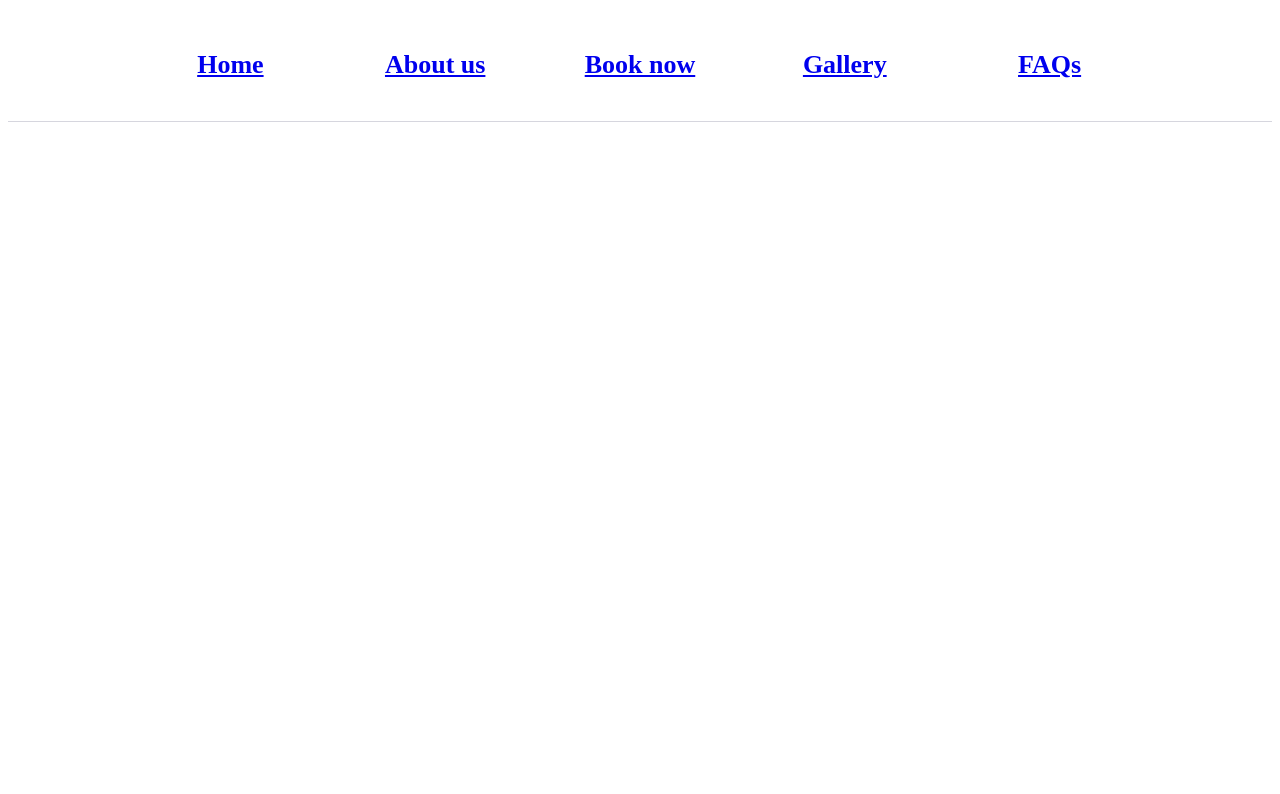
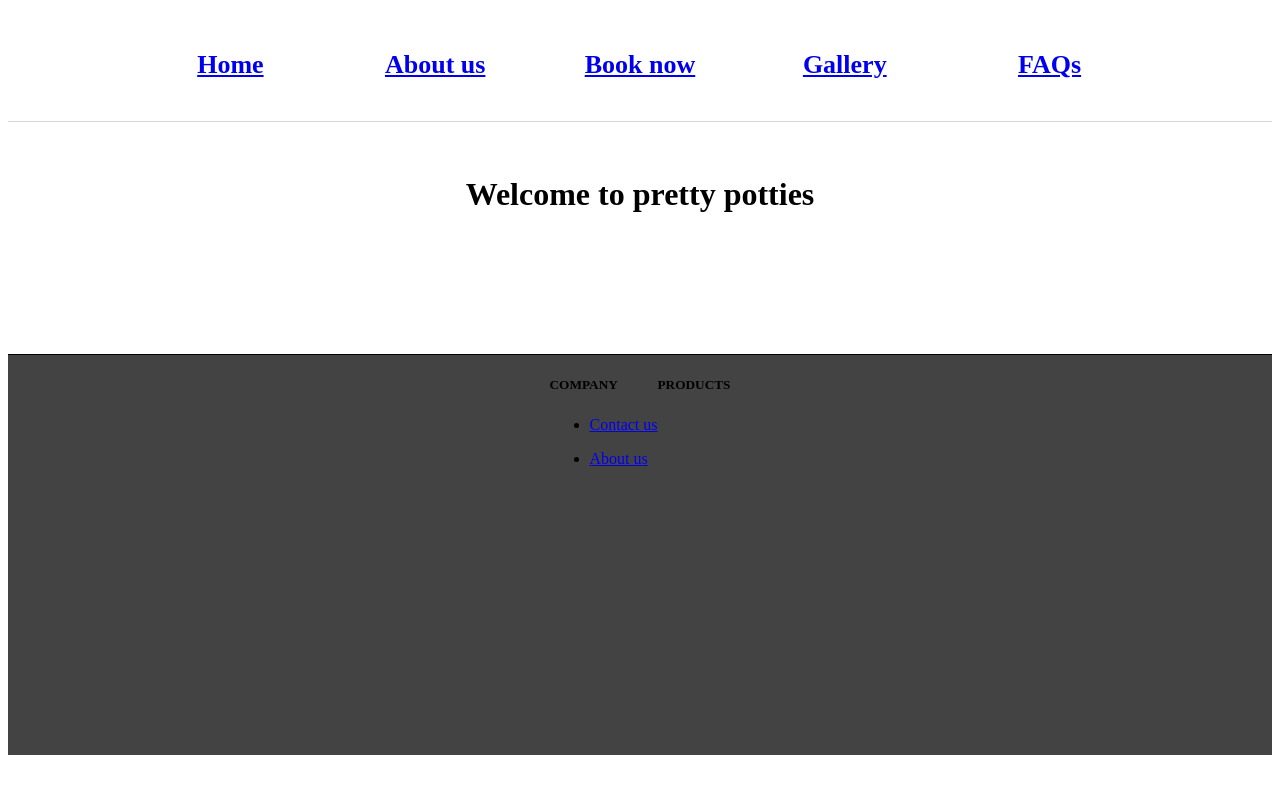
Before and after one commit to olivrz/pretty-potties, a Next.js app: page / in a window 1280 px wide. Shown: the top 794 px of the page. Built offline with nearby package versions, Linux system fonts and the light colour scheme.

Commit message:
Add home page and further develop components

```diff
--- /dev/null
+++ b/src/components/footer.js
@@ -0,0 +1,27 @@
+
+
+export default function footer() {
+    return (
+        <div className="footer">
+            <div className="flex-container">
+                <div className="footer-col col">
+                    <h5>COMPANY</h5>
+                    <ul>
+                        <li>
+                            <a href="contact-us">Contact us</a>
+                        </li>
+                    </ul>
+                    <ul>
+                        <li>
+                            <a href="about-us">About us</a>
+                        </li>
+                    </ul>
+                </div>
+                <div className="footer-col col">
+                    <h5>PRODUCTS</h5>
+                </div>
+
+            </div>
+        </div>
+    )
+}
--- a/src/pages/_app.js
+++ b/src/pages/_app.js
@@ -1,11 +1,13 @@
 import '../../styles/app.css'
 import NavBar from '../components/navbar'
+import Footer from '../components/footer'
 
 export default function App({ Component, pageProps }) {
   return (
       <>
         <NavBar/>
         <Component {...pageProps} />
+        <Footer/>
       </>
       )
 }
--- a/src/pages/about-us.js
+++ b/src/pages/about-us.js
@@ -4,7 +4,7 @@ export default function AboutUs() {
     return (
         <div className="page">
             <h1 className="subsection-title">About Us</h1>
-            <p className="aboutus-desc">Now serving you the prettiest potties ever made. Our potties are meant to not look like your typical, unattractive Porta John. Instead, we built a potty to look prettier than an average bathroom. Pretty on the outside, cozy and comfortable on the inside. You even have the option to add on little touches to personalize it to fit your event’s theme.</p>
+            <p className="desc">Now serving you the prettiest potties ever made. Our potties are meant to not look like your typical, unattractive Porta John. Instead, we built a potty to look prettier than an average bathroom. Pretty on the outside, cozy and comfortable on the inside. You even have the option to add on little touches to personalize it to fit your event’s theme.</p>
         </div>
     )
 }
--- a/src/pages/faqs.js
+++ b/src/pages/faqs.js
@@ -1,3 +1,5 @@
+import {Divider} from "@aws-amplify/ui-react";
+
 const allFaqs = [
     {question: 'How much does it cost to rent Pretty Potty?',
         answer: 'We love transparency! Pretty Potty goes for a flat rate of $1,000.00/ day. Having a multi-day event? Call us and we’ll talk specifics for discounts!'},
@@ -21,8 +23,10 @@ export default function FAQs() {
 
     return (
         <div className="page faqs">
+            <h1 className="subsection-title qa">Frequently asked questions</h1>
             {allFaqs.map( (obj,index) =>
                 <div className="qa" id={index}>
+                    <Divider orientation="horizontal"/>
                     <h3 className="question">{obj.question}</h3>
                     <h4 className="answer">{obj.answer}</h4>
                 </div>) }
--- a/src/pages/index.js
+++ b/src/pages/index.js
@@ -9,7 +9,9 @@ export default function Home() {
         <link rel="icon" href="/public/favicon.ico" />
       </Head>
       <main>
-
+        <div className="page">
+            <h1>Welcome to pretty potties</h1>
+        </div>
       </main>
     </>
   )
--- a/styles/app.css
+++ b/styles/app.css
@@ -13,10 +13,6 @@ body {
 
 p {
   font-size: 1.2em;
-}
-
-h1 {
-  margin: 1vmin 2vmin 3vmin 2vmin;
 }
 
 h4 {
@@ -52,7 +48,11 @@ h4 {
 }
 
 .subsection-title {
-  text-align: center;
+  margin-bottom: 2vh;
+}
+
+.faqs {
+  align-items: flex-start !important;
 }
 
 div.page {
@@ -60,12 +60,15 @@ div.page {
   flex-direction: column;
   align-content: center;
   align-items: center;
-  margin: 4vmin 0;
+  min-height: 25vh;
+  max-width: 60vmax;
+  margin: auto;
+  padding-top: 4vh;
 }
 
 div.qa {
-  text-align: center;
-  margin: 0 12vmin 4vmin 12vmin;
+  text-align: left;
+  margin: 2vh 12vmin 4vmin 12vmin;
 }
 
 .question {
@@ -77,7 +80,7 @@ div.qa {
   font-size: 1.1em;
 }
 
-.aboutus-desc {
+.desc {
   margin: 0 12vmin;
   min-height: 40vh;
   text-align: center;
@@ -87,3 +90,24 @@ div.qa {
 .calendar-holder {
   margin: 4vmin 0 0 0;
 }
+
+.footer {
+  background-color: #444343;
+  border-top: 1px solid #000;
+  display: flex;
+  width: 100%;
+}
+
+.flex-container {
+  display: flex;
+  flex-wrap: wrap;
+  justify-content: center;
+  margin: 0 12vmin;
+  height: 50vmin;
+  width: 100%;
+  align-content: flex-start;
+}
+
+.amplify-divider--horizontal {
+  margin-bottom: 2vh;
+}
```
Also changed, not shown: src/components/footerInfo.js (added, +9 -0 lines), src/pages/contact-us.js (added, +20 -0 lines).
